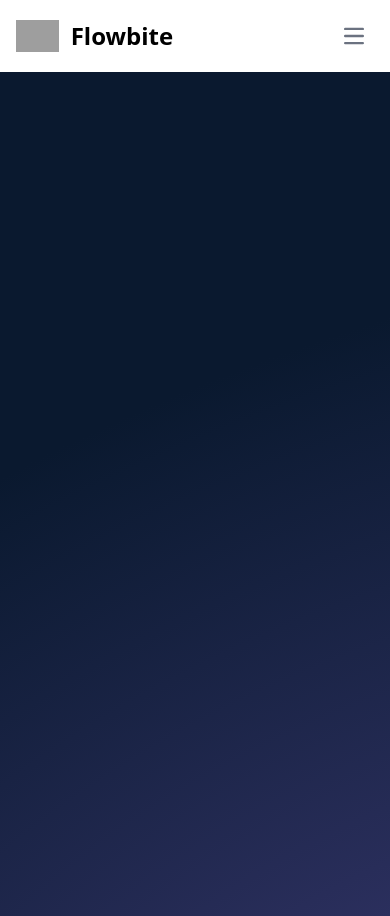
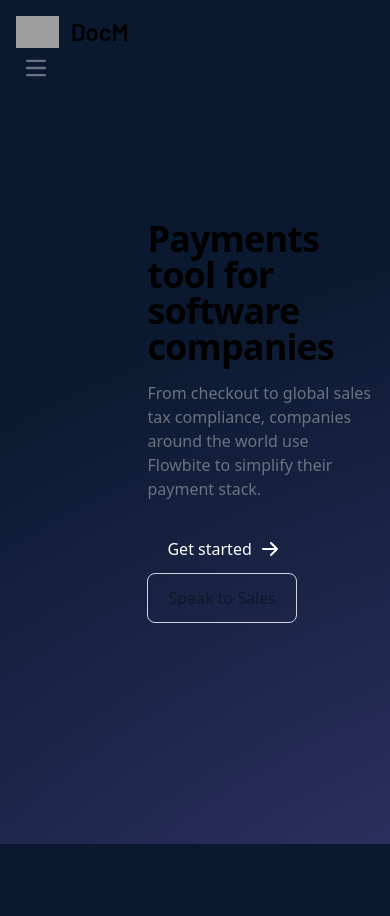
Before and after one commit to KadamKaustubh147/ai_doc_manager, a Django app: page / in a window 390 px wide. After the commit the page ends 844 px from the top, so only its background shows below. Run offline with Django 5.2, Linux system fonts and the light colour scheme; some libraries are stand-ins or nearby versions; grey boxes are pictures that could not be loaded.

Commit message:
section 1 iteration 1

```diff
--- a/AiDocManager/static/CSS/style.css
+++ b/AiDocManager/static/CSS/style.css
@@ -1,8 +1,124 @@
+
+
 .bg-custom-gradient {
     width: 100vw;
     height: 100vh;
     background-image: url('../assets/Rectangle.svg');
-    background-size: cover; /* Adjust to 'contain' if needed */
+    background-size: cover;
+    /* Adjust to 'contain' if needed */
     background-position: center;
     background-repeat: no-repeat;
 }
+nav{
+    font-family: "Barlow", serif;
+    font-weight: 600;
+    font-style: normal;
+}
+
+.barlow-thin {
+    font-family: "Barlow", serif;
+    font-weight: 100;
+    font-style: normal;
+}
+
+.barlow-extralight {
+    font-family: "Barlow", serif;
+    font-weight: 200;
+    font-style: normal;
+}
+
+.barlow-light {
+    font-family: "Barlow", serif;
+    font-weight: 300;
+    font-style: normal;
+}
+
+.barlow-regular {
+    font-family: "Barlow", serif;
+    font-weight: 400;
+    font-style: normal;
+}
+
+.barlow-medium {
+    font-family: "Barlow", serif;
+    font-weight: 500;
+    font-style: normal;
+}
+
+.barlow-semibold {
+    font-family: "Barlow", serif;
+    font-weight: 600;
+    font-style: normal;
+}
+
+.barlow-bold {
+    font-family: "Barlow", serif;
+    font-weight: 700;
+    font-style: normal;
+}
+
+.barlow-extrabold {
+    font-family: "Barlow", serif;
+    font-weight: 800;
+    font-style: normal;
+}
+
+.barlow-black {
+    font-family: "Barlow", serif;
+    font-weight: 900;
+    font-style: normal;
+}
+
+.barlow-thin-italic {
+    font-family: "Barlow", serif;
+    font-weight: 100;
+    font-style: italic;
+}
+
+.barlow-extralight-italic {
+    font-family: "Barlow", serif;
+    font-weight: 200;
+    font-style: italic;
+}
+
+.barlow-light-italic {
+    font-family: "Barlow", serif;
+    font-weight: 300;
+    font-style: italic;
+}
+
+.barlow-regular-italic {
+    font-family: "Barlow", serif;
+    font-weight: 400;
+    font-style: italic;
+}
+
+.barlow-medium-italic {
+    font-family: "Barlow", serif;
+    font-weight: 500;
+    font-style: italic;
+}
+
+.barlow-semibold-italic {
+    font-family: "Barlow", serif;
+    font-weight: 600;
+    font-style: italic;
+}
+
+.barlow-bold-italic {
+    font-family: "Barlow", serif;
+    font-weight: 700;
+    font-style: italic;
+}
+
+.barlow-extrabold-italic {
+    font-family: "Barlow", serif;
+    font-weight: 800;
+    font-style: italic;
+}
+
+.barlow-black-italic {
+    font-family: "Barlow", serif;
+    font-weight: 900;
+    font-style: italic;
+}
--- a/AiDocManager/templates/base.html
+++ b/AiDocManager/templates/base.html
@@ -8,18 +8,24 @@
   <meta name="viewport" content="width=device-width, initial-scale=1.0">
   <title>DocM</title>
 
+  <link rel="stylesheet" href="{% static 'CSS/style.css' %}">
+  <link rel="preconnect" href="https://fonts.googleapis.com">
+  <link rel="preconnect" href="https://fonts.gstatic.com" crossorigin>
+  <link href="https://fonts.googleapis.com/css2?family=Barlow:ital,wght@0,100;0,200;0,300;0,400;0,500;0,600;0,700;0,800;0,900;1,100;1,200;1,300;1,400;1,500;1,600;1,700;1,800;1,900&family=Open+Sans:ital,wght@0,300..800;1,300..800&display=swap" rel="stylesheet">
   {% tailwind_css %}
-  <link rel="stylesheet" href="{% static 'CSS/style.css' %}">
+  <script src="https://cdn.jsdelivr.net/npm/flowbite@3.1.2/dist/flowbite.min.js"></script>
+
 </head>
 <body>
 
   <!-- Your content here -->
+  <section class="w-full h-screen bg-custom-gradient flex " id="cta">
 
-<nav class="bg-white border-gray-200 dark:bg-gray-900 dark:border-gray-700">
+    <nav class="bg-transparent w-full font-[Barlow] font-semibold h-1/10">
       <div class="max-w-screen-xl flex flex-wrap items-center justify-between mx-auto p-4">
         <a href="#" class="flex items-center space-x-3 rtl:space-x-reverse">
             <img src="https://flowbite.com/docs/images/logo.svg" class="h-8" alt="Flowbite Logo" />
-        <span class="self-center text-2xl font-semibold whitespace-nowrap dark:text-white">Flowbite</span>
+            <span class="self-center text-2xl font-semibold whitespace-nowrap dark:text-white">DocM</span>
         </a>
         <button data-collapse-toggle="navbar-dropdown" type="button" class="inline-flex items-center p-2 w-10 h-10 justify-center text-sm text-gray-500 rounded-lg md:hidden hover:bg-gray-100 focus:outline-none focus:ring-2 focus:ring-gray-200 dark:text-gray-400 dark:hover:bg-gray-700 dark:focus:ring-gray-600" aria-controls="navbar-dropdown" aria-expanded="false">
             <span class="sr-only">Open main menu</span>
@@ -28,14 +34,16 @@
             </svg>
         </button>
         <div class="hidden w-full md:block md:w-auto" id="navbar-dropdown">
-      <ul class="flex flex-col font-medium p-4 md:p-0 mt-4 border border-gray-100 rounded-lg bg-gray-50 md:space-x-8 rtl:space-x-reverse md:flex-row md:mt-0 md:border-0 md:bg-white dark:bg-gray-800 md:dark:bg-gray-900 dark:border-gray-700">
-        <li>
-          <a href="#" class="block py-2 px-3 text-white bg-blue-700 rounded-sm md:bg-transparent md:text-blue-700 md:p-0 md:dark:text-blue-500 dark:bg-blue-600 md:dark:bg-transparent" aria-current="page">Home</a>
+          <ul class="flex flex-col md:flex-row font-medium p-4 md:p-0 mt-4 rounded-lg md:mt-0 barlow-semibold bg-transparent">
+            <li class="md:mx-4">
+              <a href="#" class="block py-2 px-3 text-white bg-blue-700 rounded-sm md:bg-transparent md:text-blue-700 md:p-0 md:dark:text-blue-500 dark:bg-blue-600 md:dark:bg-transparent barlow-semibold" aria-current="page">HOME</a>
             </li>
-        <li>
-            <button id="dropdownNavbarLink" data-dropdown-toggle="dropdownNavbar" class="flex items-center justify-between w-full py-2 px-3 text-gray-900 rounded-sm hover:bg-gray-100 md:hover:bg-transparent md:border-0 md:hover:text-blue-700 md:p-0 md:w-auto dark:text-white md:dark:hover:text-blue-500 dark:focus:text-white dark:border-gray-700 dark:hover:bg-gray-700 md:dark:hover:bg-transparent">Dropdown <svg class="w-2.5 h-2.5 ms-2.5" aria-hidden="true" xmlns="http://www.w3.org/2000/svg" fill="none" viewBox="0 0 10 6">
+            <li class="md:mx-4">
+                <button id="dropdownNavbarLink" data-dropdown-toggle="dropdownNavbar" class="flex items-center justify-between w-full py-2 px-3 text-gray-900 rounded-sm hover:bg-gray-100 md:hover:bg-transparent md:border-0 md:hover:text-blue-700 md:p-0 md:w-auto dark:text-white md:dark:hover:text-blue-500 dark:focus:text-white dark:border-gray-700 dark:hover:bg-gray-700 md:dark:hover:bg-transparent">
+                  SERVICES <svg class="w-2.5 h-2.5 ms-2.5" aria-hidden="true" xmlns="http://www.w3.org/2000/svg" fill="none" viewBox="0 0 10 6">
                     <path stroke="currentColor" stroke-linecap="round" stroke-linejoin="round" stroke-width="2" d="m1 1 4 4 4-4"/>
-  </svg></button>
+                  </svg>
+                </button>
                 <!-- Dropdown menu -->
                 <div id="dropdownNavbar" class="z-10 hidden font-normal bg-white divide-y divide-gray-100 rounded-lg shadow-sm w-44 dark:bg-gray-700 dark:divide-gray-600">
                     <ul class="py-2 text-sm text-gray-700 dark:text-gray-400" aria-labelledby="dropdownLargeButton">
@@ -54,26 +62,35 @@
                     </div>
                 </div>
             </li>
-        <li>
-          <a href="#" class="block py-2 px-3 text-gray-900 rounded-sm hover:bg-gray-100 md:hover:bg-transparent md:border-0 md:hover:text-blue-700 md:p-0 dark:text-white md:dark:hover:text-blue-500 dark:hover:bg-gray-700 dark:hover:text-white md:dark:hover:bg-transparent">Services</a>
+            <li class="md:mx-4">
+              <a href="#" class="block py-2 px-3 text-gray-900 rounded-sm hover:bg-gray-100 md:hover:bg-transparent md:border-0 md:hover:text-blue-700 md:p-0 dark:text-white md:dark:hover:text-blue-500 dark:hover:bg-gray-700 dark:hover:text-white md:dark:hover:bg-transparent">LOGIN</a>
             </li>
-        <li>
-          <a href="#" class="block py-2 px-3 text-gray-900 rounded-sm hover:bg-gray-100 md:hover:bg-transparent md:border-0 md:hover:text-blue-700 md:p-0 dark:text-white md:dark:hover:text-blue-500 dark:hover:bg-gray-700 dark:hover:text-white md:dark:hover:bg-transparent">Pricing</a>
-        </li>
-        <li>
-          <a href="#" class="block py-2 px-3 text-gray-900 rounded-sm hover:bg-gray-100 md:hover:bg-transparent md:border-0 md:hover:text-blue-700 md:p-0 dark:text-white md:dark:hover:text-blue-500 dark:hover:bg-gray-700 dark:hover:text-white md:dark:hover:bg-transparent">Contact</a>
+            <li class="md:mx-4">
+              <a href="#" class="block py-2 px-3 text-gray-900 rounded-sm hover:bg-gray-100 md:hover:bg-transparent md:border-0 md:hover:text-blue-700 md:p-0 dark:text-white md:dark:hover:text-blue-500 dark:hover:bg-gray-700 dark:hover:text-white md:dark:hover:bg-transparent">SIGN UP</a>
             </li>
           </ul>
         </div>
       </div>
     </nav>
 
-<section class="w-full h-screen bg-custom-gradient flex items-center justify-center" id="cta">
+
+    <div class="grid max-w-screen-xl px-4 py-8 mx-auto lg:gap-8 xl:gap-0 lg:py-16 lg:grid-cols-12">
+        <div class="mr-auto place-self-center lg:col-span-7">
+            <h1 class="max-w-2xl mb-4 text-4xl font-extrabold tracking-tight leading-none md:text-5xl xl:text-6xl dark:text-white">Payments tool for software companies</h1>
+            <p class="max-w-2xl mb-6 font-light text-gray-500 lg:mb-8 md:text-lg lg:text-xl dark:text-gray-400">From checkout to global sales tax compliance, companies around the world use Flowbite to simplify their payment stack.</p>
+            <a href="#" class="inline-flex items-center justify-center px-5 py-3 mr-3 text-base font-medium text-center text-white rounded-lg bg-primary-700 hover:bg-primary-800 focus:ring-4 focus:ring-primary-300 dark:focus:ring-primary-900">
+                Get started
+                <svg class="w-5 h-5 ml-2 -mr-1" fill="currentColor" viewBox="0 0 20 20" xmlns="http://www.w3.org/2000/svg"><path fill-rule="evenodd" d="M10.293 3.293a1 1 0 011.414 0l6 6a1 1 0 010 1.414l-6 6a1 1 0 01-1.414-1.414L14.586 11H3a1 1 0 110-2h11.586l-4.293-4.293a1 1 0 010-1.414z" clip-rule="evenodd"></path></svg>
+            </a>
+            <a href="#" class="inline-flex items-center justify-center px-5 py-3 text-base font-medium text-center text-gray-900 border border-gray-300 rounded-lg hover:bg-gray-100 focus:ring-4 focus:ring-gray-100 dark:text-white dark:border-gray-700 dark:hover:bg-gray-700 dark:focus:ring-gray-800">
+                Speak to Sales
+            </a>
+        </div>
+        <div class="hidden lg:mt-0 lg:col-span-5 lg:flex">
+            <img src="https://flowbite.s3.amazonaws.com/blocks/marketing-ui/hero/phone-mockup.png" alt="mockup">
+        </div>
+    </div>
 </section>
-
-
-
-
 
 </body>
 </html>
--- a/AiDocManager/theme/static/css/dist/styles.css
+++ b/AiDocManager/theme/static/css/dist/styles.css
@@ -808,20 +808,40 @@ select {
   margin-right: auto;
 }
 
-.mt-10 {
-  margin-top: 2.5rem;
+.ms-2\.5 {
+  margin-inline-start: 0.625rem;
 }
 
 .mt-4 {
   margin-top: 1rem;
 }
 
-.mt-6 {
-  margin-top: 1.5rem;
+.ml-1 {
+  margin-left: 0.25rem;
 }
 
-.ms-2\.5 {
-  margin-inline-start: 0.625rem;
+.-mr-1 {
+  margin-right: -0.25rem;
+}
+
+.mb-4 {
+  margin-bottom: 1rem;
+}
+
+.mb-6 {
+  margin-bottom: 1.5rem;
+}
+
+.ml-2 {
+  margin-left: 0.5rem;
+}
+
+.mr-3 {
+  margin-right: 0.75rem;
+}
+
+.mr-auto {
+  margin-right: auto;
 }
 
 .block {
@@ -836,20 +856,16 @@ select {
   display: inline-flex;
 }
 
+.grid {
+  display: grid;
+}
+
 .hidden {
   display: none;
 }
 
-.h-screen {
-  height: 100vh;
-}
-
 .h-10 {
   height: 2.5rem;
-}
-
-.h-auto {
-  height: auto;
 }
 
 .h-2\.5 {
@@ -864,16 +880,20 @@ select {
   height: 2rem;
 }
 
+.h-screen {
+  height: 100vh;
+}
+
+.h-16 {
+  height: 4rem;
+}
+
+.h-3 {
+  height: 0.75rem;
+}
+
 .w-10 {
   width: 2.5rem;
-}
-
-.w-96 {
-  width: 24rem;
-}
-
-.w-full {
-  width: 100%;
 }
 
 .w-2\.5 {
@@ -888,12 +908,24 @@ select {
   width: 1.25rem;
 }
 
-.max-w-xl {
-  max-width: 36rem;
+.w-full {
+  width: 100%;
+}
+
+.w-1\/2 {
+  width: 50%;
+}
+
+.w-3 {
+  width: 0.75rem;
 }
 
 .max-w-screen-xl {
   max-width: 1280px;
+}
+
+.max-w-2xl {
+  max-width: 42rem;
 }
 
 .flex-col {
@@ -937,6 +981,10 @@ select {
 .divide-gray-100 > :not([hidden]) ~ :not([hidden]) {
   --tw-divide-opacity: 1;
   border-color: rgb(243 244 246 / var(--tw-divide-opacity, 1));
+}
+
+.place-self-center {
+  place-self: center;
 }
 
 .self-center {
@@ -969,14 +1017,9 @@ select {
   border-color: rgb(229 231 235 / var(--tw-border-opacity, 1));
 }
 
-.bg-gray-50 {
-  --tw-bg-opacity: 1;
-  background-color: rgb(249 250 251 / var(--tw-bg-opacity, 1));
-}
-
-.bg-green-500 {
-  --tw-bg-opacity: 1;
-  background-color: rgb(34 197 94 / var(--tw-bg-opacity, 1));
+.border-gray-300 {
+  --tw-border-opacity: 1;
+  border-color: rgb(209 213 219 / var(--tw-border-opacity, 1));
 }
 
 .bg-blue-700 {
@@ -984,66 +1027,28 @@ select {
   background-color: rgb(29 78 216 / var(--tw-bg-opacity, 1));
 }
 
+.bg-gray-50 {
+  --tw-bg-opacity: 1;
+  background-color: rgb(249 250 251 / var(--tw-bg-opacity, 1));
+}
+
 .bg-white {
   --tw-bg-opacity: 1;
   background-color: rgb(255 255 255 / var(--tw-bg-opacity, 1));
 }
 
-.bg-gradient-to-b {
-  background-image: linear-gradient(to bottom, var(--tw-gradient-stops));
+.bg-transparent {
+  background-color: transparent;
 }
 
-.from-\[\#0a0f1b\] {
-  --tw-gradient-from: #0a0f1b var(--tw-gradient-from-position);
-  --tw-gradient-to: rgb(10 15 27 / 0) var(--tw-gradient-to-position);
-  --tw-gradient-stops: var(--tw-gradient-from), var(--tw-gradient-to);
+.bg-gray-800 {
+  --tw-bg-opacity: 1;
+  background-color: rgb(31 41 55 / var(--tw-bg-opacity, 1));
 }
 
-.from-\[\#37376E\] {
-  --tw-gradient-from: #37376E var(--tw-gradient-from-position);
-  --tw-gradient-to: rgb(55 55 110 / 0) var(--tw-gradient-to-position);
-  --tw-gradient-stops: var(--tw-gradient-from), var(--tw-gradient-to);
-}
-
-.from-\[\#37376E0A192F\] {
-  --tw-gradient-from: #37376E0A192F var(--tw-gradient-from-position);
-  --tw-gradient-to: rgb(255 255 255 / 0) var(--tw-gradient-to-position);
-  --tw-gradient-stops: var(--tw-gradient-from), var(--tw-gradient-to);
-}
-
-.from-\[\#0A192F\] {
-  --tw-gradient-from: #0A192F var(--tw-gradient-from-position);
-  --tw-gradient-to: rgb(10 25 47 / 0) var(--tw-gradient-to-position);
-  --tw-gradient-stops: var(--tw-gradient-from), var(--tw-gradient-to);
-}
-
-.from-0\% {
-  --tw-gradient-from-position: 0%;
-}
-
-.via-\[\#1B1E3F\] {
-  --tw-gradient-to: rgb(27 30 63 / 0)  var(--tw-gradient-to-position);
-  --tw-gradient-stops: var(--tw-gradient-from), #1B1E3F var(--tw-gradient-via-position), var(--tw-gradient-to);
-}
-
-.via-70\% {
-  --tw-gradient-via-position: 70%;
-}
-
-.to-\[\#1b2240\] {
-  --tw-gradient-to: #1b2240 var(--tw-gradient-to-position);
-}
-
-.to-\[\#0A192F\] {
-  --tw-gradient-to: #0A192F var(--tw-gradient-to-position);
-}
-
-.to-\[\#\] {
-  --tw-gradient-to: # var(--tw-gradient-to-position);
-}
-
-.to-\[\#37376E\] {
-  --tw-gradient-to: #37376E var(--tw-gradient-to-position);
+.bg-gray-900 {
+  --tw-bg-opacity: 1;
+  background-color: rgb(17 24 39 / var(--tw-bg-opacity, 1));
 }
 
 .p-2 {
@@ -1054,29 +1059,12 @@ select {
   padding: 1rem;
 }
 
-.px-10 {
-  padding-left: 2.5rem;
-  padding-right: 2.5rem;
+.p-8 {
+  padding: 2rem;
 }
 
-.px-6 {
-  padding-left: 1.5rem;
-  padding-right: 1.5rem;
-}
-
-.py-20 {
-  padding-top: 5rem;
-  padding-bottom: 5rem;
-}
-
-.py-3 {
-  padding-top: 0.75rem;
-  padding-bottom: 0.75rem;
-}
-
-.py-5 {
-  padding-top: 1.25rem;
-  padding-bottom: 1.25rem;
+.p-6 {
+  padding: 1.5rem;
 }
 
 .px-3 {
@@ -1099,8 +1087,36 @@ select {
   padding-bottom: 0.5rem;
 }
 
+.px-5 {
+  padding-left: 1.25rem;
+  padding-right: 1.25rem;
+}
+
+.py-3 {
+  padding-top: 0.75rem;
+  padding-bottom: 0.75rem;
+}
+
+.py-8 {
+  padding-top: 2rem;
+  padding-bottom: 2rem;
+}
+
+.text-center {
+  text-align: center;
+}
+
 .font-serif {
   font-family: ui-serif, Georgia, Cambria, "Times New Roman", Times, serif;
+}
+
+.font-\[Barlow\] {
+  font-family: Barlow;
+}
+
+.text-2xl {
+  font-size: 1.5rem;
+  line-height: 2rem;
 }
 
 .text-5xl {
@@ -1113,48 +1129,50 @@ select {
   line-height: 1.25rem;
 }
 
-.text-xl {
-  font-size: 1.25rem;
-  line-height: 1.75rem;
+.text-4xl {
+  font-size: 2.25rem;
+  line-height: 2.5rem;
 }
 
-.text-2xl {
-  font-size: 1.5rem;
-  line-height: 2rem;
-}
-
-.font-bold {
-  font-weight: 700;
+.text-base {
+  font-size: 1rem;
+  line-height: 1.5rem;
 }
 
 .font-medium {
   font-weight: 500;
 }
 
+.font-normal {
+  font-weight: 400;
+}
+
 .font-semibold {
   font-weight: 600;
 }
 
-.font-normal {
-  font-weight: 400;
+.font-extrabold {
+  font-weight: 800;
+}
+
+.font-light {
+  font-weight: 300;
 }
 
 .leading-normal {
   line-height: 1.5;
 }
 
+.leading-none {
+  line-height: 1;
+}
+
 .tracking-normal {
   letter-spacing: 0em;
 }
 
-.text-gray-300 {
-  --tw-text-opacity: 1;
-  color: rgb(209 213 219 / var(--tw-text-opacity, 1));
-}
-
-.text-white {
-  --tw-text-opacity: 1;
-  color: rgb(255 255 255 / var(--tw-text-opacity, 1));
+.tracking-tight {
+  letter-spacing: -0.025em;
 }
 
 .text-gray-500 {
@@ -1172,15 +1190,31 @@ select {
   color: rgb(17 24 39 / var(--tw-text-opacity, 1));
 }
 
+.text-white {
+  --tw-text-opacity: 1;
+  color: rgb(255 255 255 / var(--tw-text-opacity, 1));
+}
+
+.text-blue-400 {
+  --tw-text-opacity: 1;
+  color: rgb(96 165 250 / var(--tw-text-opacity, 1));
+}
+
+.text-gray-300 {
+  --tw-text-opacity: 1;
+  color: rgb(209 213 219 / var(--tw-text-opacity, 1));
+}
+
 .shadow-sm {
   --tw-shadow: 0 1px 2px 0 rgb(0 0 0 / 0.05);
   --tw-shadow-colored: 0 1px 2px 0 var(--tw-shadow-color);
   box-shadow: var(--tw-ring-offset-shadow, 0 0 #0000), var(--tw-ring-shadow, 0 0 #0000), var(--tw-shadow);
 }
 
-.hover\:bg-green-600:hover {
-  --tw-bg-opacity: 1;
-  background-color: rgb(22 163 74 / var(--tw-bg-opacity, 1));
+.shadow-md {
+  --tw-shadow: 0 4px 6px -1px rgb(0 0 0 / 0.1), 0 2px 4px -2px rgb(0 0 0 / 0.1);
+  --tw-shadow-colored: 0 4px 6px -1px var(--tw-shadow-color), 0 2px 4px -2px var(--tw-shadow-color);
+  box-shadow: var(--tw-ring-offset-shadow, 0 0 #0000), var(--tw-ring-shadow, 0 0 #0000), var(--tw-shadow);
 }
 
 .hover\:bg-gray-100:hover {
--- a/AiDocManager/theme/static_src/package.json
+++ b/AiDocManager/theme/static_src/package.json
@@ -14,6 +14,7 @@
   "author": "",
   "license": "MIT",
   "devDependencies": {
+    "flowbite": "^2.5.1",
     "@tailwindcss/aspect-ratio": "^0.4.2",
     "@tailwindcss/forms": "^0.5.7",
     "@tailwindcss/typography": "^0.5.10",
```
Also changed, not shown: other parts of AiDocManager/theme/static/css/dist/styles.css (+117 -2 lines), AiDocManager/static/assets/image.png (added), AiDocManager/theme/static_src/package-lock.json. Lines whose indentation alone changed are shown as unchanged.
